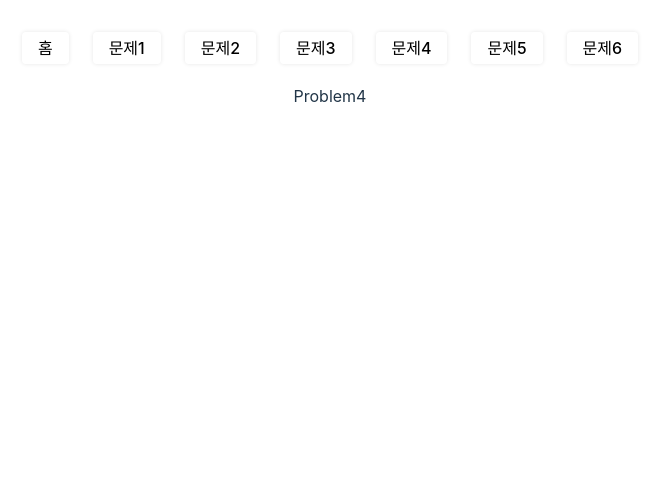
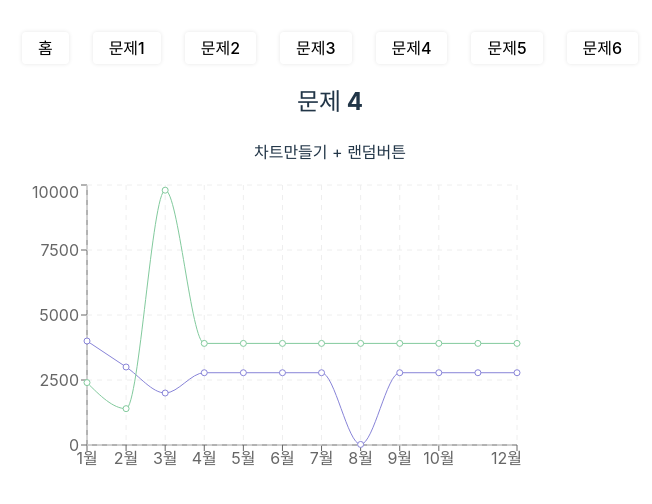
Before and after one commit to hinyc/brique, a React (Vite) app in the folder client/: page /problem4 in a window 1280 px wide. Shown: the top 504 px of the page, without its empty margins (310-962 px from the left). Built offline with nearby package versions, Linux system fonts and the light colour scheme.

Commit message:
feature: 문제4 rechart를 이용한 차트 추가

```diff
--- a/client/package.json
+++ b/client/package.json
@@ -15,7 +15,8 @@
     "date-fns": "^3.6.0",
     "react": "^18.2.0",
     "react-dom": "^18.2.0",
-    "react-router-dom": "^6.23.0"
+    "react-router-dom": "^6.23.0",
+    "recharts": "^2.12.6"
   },
   "devDependencies": {
     "@types/react": "^18.2.66",
--- /dev/null
+++ b/client/src/pages/problem4/components/chart.tsx
@@ -0,0 +1,25 @@
+import React from 'react';
+import { CartesianGrid, Line, LineChart, XAxis, YAxis } from 'recharts';
+
+export type ChartDataType = {
+  //월, 평균기온, 평균습도
+  month: string;
+  temperature: number;
+  humidity: number;
+};
+
+interface ChartProps {
+  data: ChartDataType[];
+}
+
+export default function Chart(props: ChartProps) {
+  return (
+    <LineChart width={500} height={300} data={props.data}>
+      <XAxis dataKey="month" />
+      <YAxis />
+      <CartesianGrid stroke="#eee" strokeDasharray="5 5" />
+      <Line type="monotone" dataKey="temperature" stroke="#8884d8" />
+      <Line type="monotone" dataKey="humidity" stroke="#82ca9d" />
+    </LineChart>
+  );
+}
--- a/client/src/pages/problem4/index.tsx
+++ b/client/src/pages/problem4/index.tsx
@@ -1,5 +1,27 @@
-import React from 'react';
+import Chart, { ChartDataType } from './components/chart';
 
 export default function Problem4() {
-  return <div>Problem4</div>;
+  const data: ChartDataType[] = [
+    { month: '1월', temperature: 4000, humidity: 2400 },
+    { month: '2월', temperature: 3000, humidity: 1398 },
+    { month: '3월', temperature: 2000, humidity: 9800 },
+    { month: '4월', temperature: 2780, humidity: 3908 },
+    { month: '5월', temperature: 2780, humidity: 3908 },
+    { month: '6월', temperature: 2780, humidity: 3908 },
+    { month: '7월', temperature: 2780, humidity: 3908 },
+    { month: '8월', temperature: 22, humidity: 3908 },
+    { month: '9월', temperature: 2780, humidity: 3908 },
+    { month: '10월', temperature: 2780, humidity: 3908 },
+    { month: '11월', temperature: 2780, humidity: 3908 },
+    { month: '12월', temperature: 2780, humidity: 3908 },
+  ];
+
+  return (
+    <div>
+      <h2>문제 4</h2>
+      <p>차트만들기 + 랜덤버튼</p>
+
+      <Chart data={data} />
+    </div>
+  );
 }
```
Also changed, not shown: 1 other file (tests, documents, lock files or other folders).
